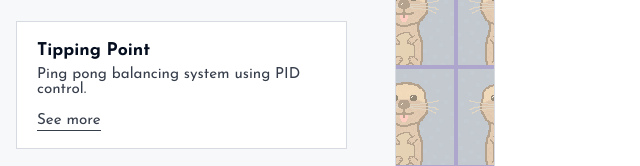
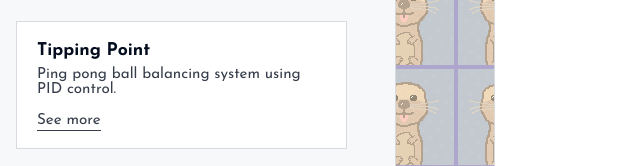
Before and after one commit to davidchmura75-web/personal-website, a website: page index.html in a window 1280 px wide. Shown: the part 633-799 px from the top of the page, 634-1274 px from the left. Drawn offline with Linux system fonts and the light colour scheme.

Commit message:
deploy to actual website?

```diff
--- a/index.html
+++ b/index.html
@@ -61,7 +61,7 @@
             <article class="portfolio-item">
               <h3 class="portfolio-item-title">Tipping Point</h3>
               <p class="portfolio-item-text">
-                Ping pong balancing system using PID control.
+                Ping pong ball balancing system using PID control.
               </p>
               <p class="portfolio-item-actions">
                 <a class="text-link" href="project pages/TippingPoint.html">See more</a>
```
